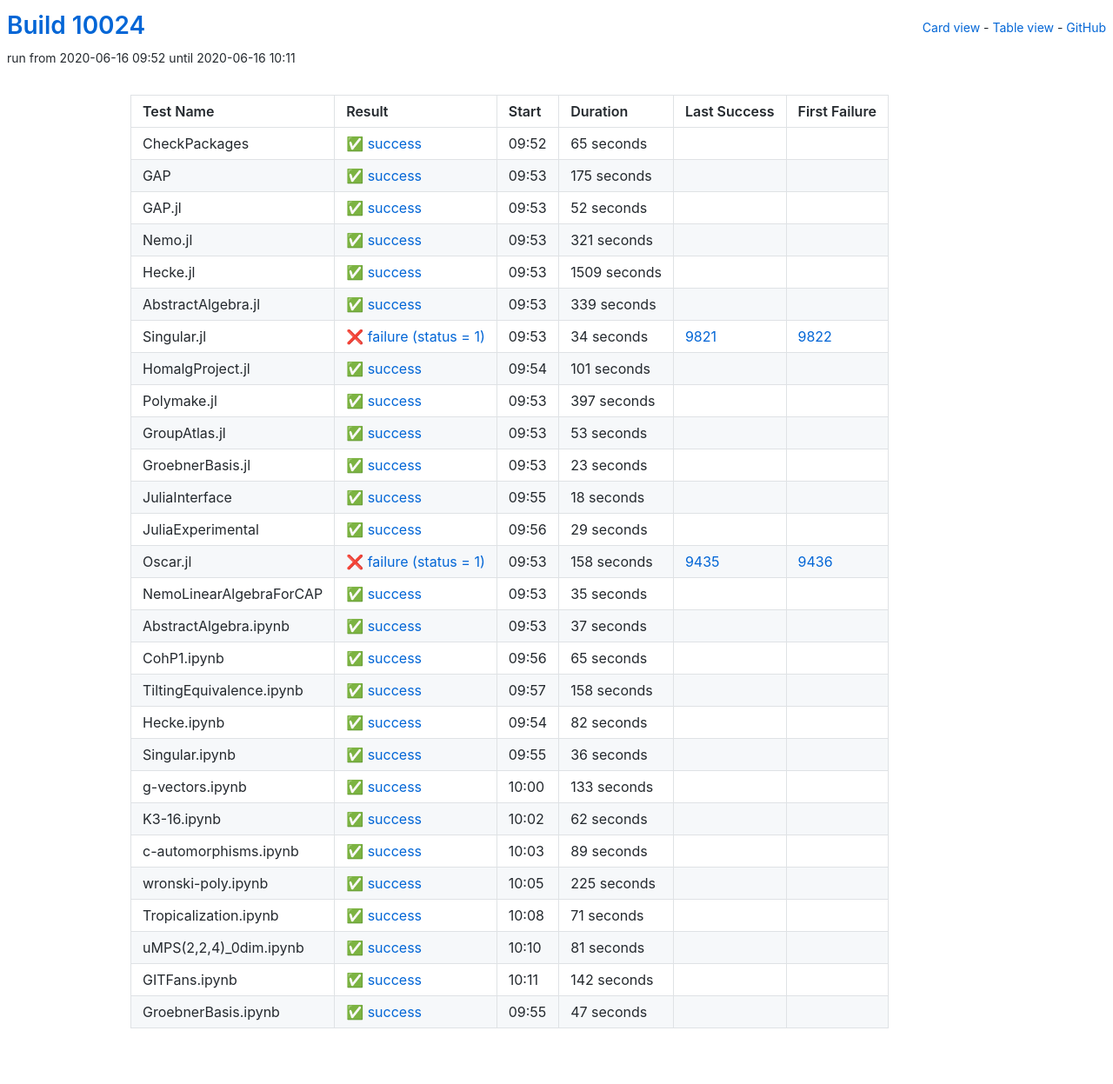
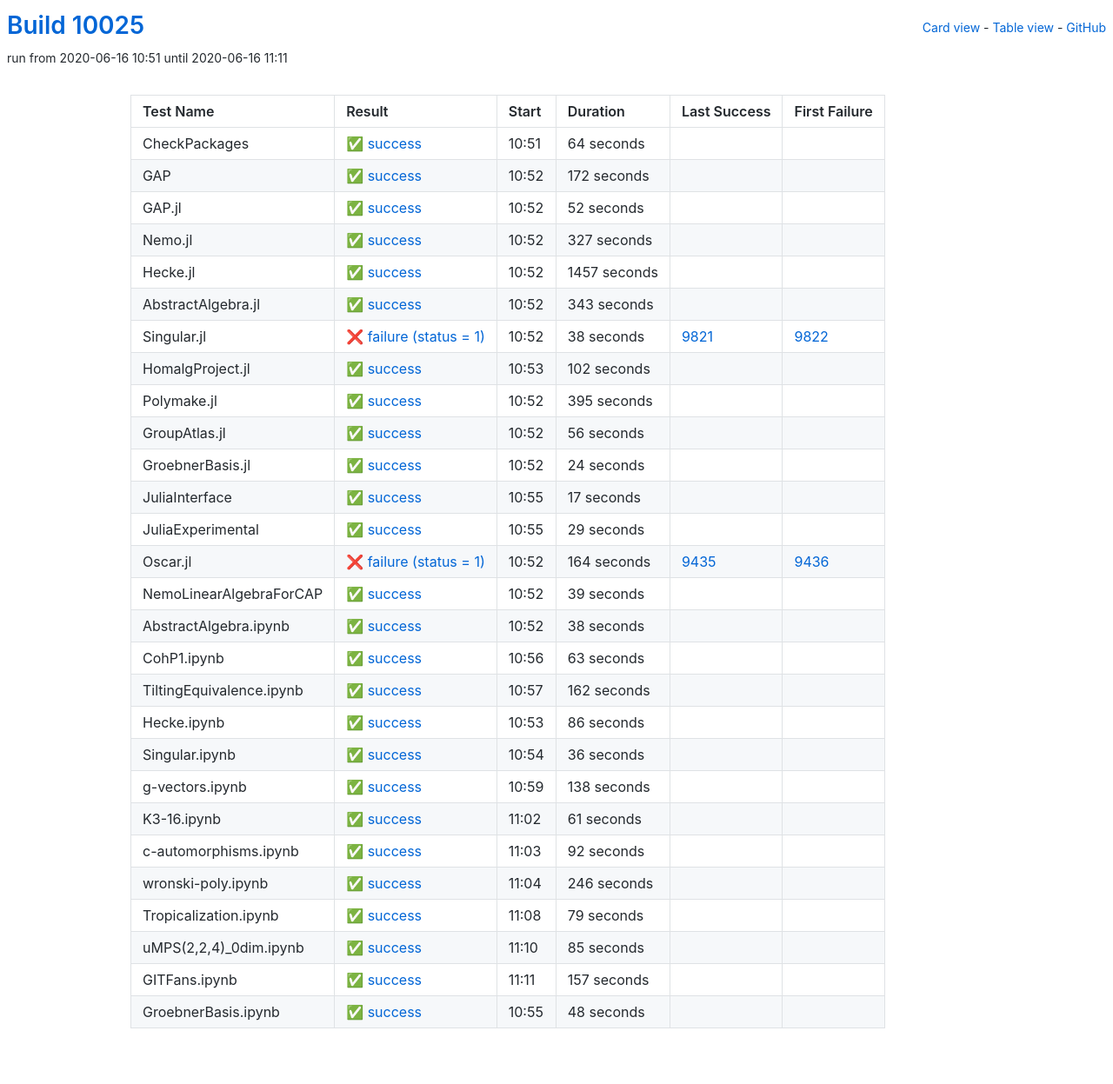
Before and after one commit to oscar-system/oscar-ci-status, a Jekyll site: the page built from table.html, in a window 1280 px wide. Shown: the whole page at 87% size. Built offline with Jekyll 4.4.1, drawn with Linux system fonts in a browser that asks for light colours.

Commit message:
Build #10025

```diff
--- a/_data/ci.yml
+++ b/_data/ci.yml
@@ -1,6 +1,6 @@
 ---
-build: 10024
-build_url: https://oscarci.mathematik.uni-kl.de/job/oscar/10024/
+build: 10025
+build_url: https://oscarci.mathematik.uni-kl.de/job/oscar/10025/
 job: oscar
 organization: oscar-system
 repo: oscar-ci-status
@@ -8,32 +8,32 @@
 tests:
 - name: CheckPackages
   id: checkpackages
-  log: https://oscarci.mathematik.uni-kl.de/job/oscar/10024/artifact/logs/build-10024/CheckPackages.log
-  start: 2020-06-16 09:52
+  log: https://oscarci.mathematik.uni-kl.de/job/oscar/10025/artifact/logs/build-10025/CheckPackages.log
+  start: 2020-06-16 10:51
   success: true
   exitcode: 0
   status: success
-  duration: 65
+  duration: 64
   last_success: false
   last_success_url:
   first_failure: false
   first_failure_url:
 - name: GAP
   id: gap
-  log: https://oscarci.mathematik.uni-kl.de/job/oscar/10024/artifact/logs/build-10024/GAP.log
-  start: 2020-06-16 09:53
+  log: https://oscarci.mathematik.uni-kl.de/job/oscar/10025/artifact/logs/build-10025/GAP.log
+  start: 2020-06-16 10:52
   success: true
   exitcode: 0
   status: success
-  duration: 175
+  duration: 172
   last_success: false
   last_success_url:
   first_failure: false
   first_failure_url:
 - name: GAP.jl
   id: gap-jl
-  log: https://oscarci.mathematik.uni-kl.de/job/oscar/10024/artifact/logs/build-10024/GAP.jl.log
-  start: 2020-06-16 09:53
+  log: https://oscarci.mathematik.uni-kl.de/job/oscar/10025/artifact/logs/build-10025/GAP.jl.log
+  start: 2020-06-16 10:52
   success: true
   exitcode: 0
   status: success
@@ -44,116 +44,116 @@
   first_failure_url:
 - name: Nemo.jl
   id: nemo-jl
-  log: https://oscarci.mathematik.uni-kl.de/job/oscar/10024/artifact/logs/build-10024/Nemo.jl.log
-  start: 2020-06-16 09:53
+  log: https://oscarci.mathematik.uni-kl.de/job/oscar/10025/artifact/logs/build-10025/Nemo.jl.log
+  start: 2020-06-16 10:52
   success: true
   exitcode: 0
   status: success
-  duration: 321
+  duration: 327
   last_success: false
   last_success_url:
   first_failure: false
   first_failure_url:
 - name: Hecke.jl
   id: hecke-jl
-  log: https://oscarci.mathematik.uni-kl.de/job/oscar/10024/artifact/logs/build-10024/Hecke.jl.log
-  start: 2020-06-16 09:53
+  log: https://oscarci.mathematik.uni-kl.de/job/oscar/10025/artifact/logs/build-10025/Hecke.jl.log
+  start: 2020-06-16 10:52
   success: true
   exitcode: 0
   status: success
-  duration: 1509
+  duration: 1457
   last_success: false
   last_success_url:
   first_failure: false
   first_failure_url:
 - name: AbstractAlgebra.jl
   id: abstractalgebra-jl
-  log: https://oscarci.mathematik.uni-kl.de/job/oscar/10024/artifact/logs/build-10024/AbstractAlgebra.jl.log
-  start: 2020-06-16 09:53
+  log: https://oscarci.mathematik.uni-kl.de/job/oscar/10025/artifact/logs/build-10025/AbstractAlgebra.jl.log
+  start: 2020-06-16 10:52
   success: true
   exitcode: 0
   status: success
-  duration: 339
+  duration: 343
   last_success: false
   last_success_url:
   first_failure: false
   first_failure_url:
 - name: Singular.jl
   id: singular-jl
-  log: https://oscarci.mathematik.uni-kl.de/job/oscar/10024/artifact/logs/build-10024/Singular.jl.log
-  start: 2020-06-16 09:53
+  log: https://oscarci.mathematik.uni-kl.de/job/oscar/10025/artifact/logs/build-10025/Singular.jl.log
+  start: 2020-06-16 10:52
   success: false
   exitcode: 1
   status: failure
-  duration: 34
+  duration: 38
   last_success: 9821
   last_success_url: https://oscarci.mathematik.uni-kl.de/job/oscar/9821/
   first_failure: 9822
   first_failure_url: https://oscarci.mathematik.uni-kl.de/job/oscar/9822/
 - name: HomalgProject.jl
   id: homalgproject-jl
-  log: https://oscarci.mathematik.uni-kl.de/job/oscar/10024/artifact/logs/build-10024/HomalgProject.jl.log
-  start: 2020-06-16 09:54
+  log: https://oscarci.mathematik.uni-kl.de/job/oscar/10025/artifact/logs/build-10025/HomalgProject.jl.log
+  start: 2020-06-16 10:53
   success: true
   exitcode: 0
   status: success
-  duration: 101
+  duration: 102
   last_success: false
   last_success_url:
   first_failure: false
   first_failure_url:
 - name: Polymake.jl
   id: polymake-jl
-  log: https://oscarci.mathematik.uni-kl.de/job/oscar/10024/artifact/logs/build-10024/Polymake.jl.log
-  start: 2020-06-16 09:53
+  log: https://oscarci.mathematik.uni-kl.de/job/oscar/10025/artifact/logs/build-10025/Polymake.jl.log
+  start: 2020-06-16 10:52
   success: true
   exitcode: 0
   status: success
-  duration: 397
+  duration: 395
   last_success: false
   last_success_url:
   first_failure: false
   first_failure_url:
 - name: GroupAtlas.jl
   id: groupatlas-jl
-  log: https://oscarci.mathematik.uni-kl.de/job/oscar/10024/artifact/logs/build-10024/GroupAtlas.jl.log
-  start: 2020-06-16 09:53
+  log: https://oscarci.mathematik.uni-kl.de/job/oscar/10025/artifact/logs/build-10025/GroupAtlas.jl.log
+  start: 2020-06-16 10:52
   success: true
   exitcode: 0
   status: success
-  duration: 53
+  duration: 56
   last_success: false
   last_success_url:
   first_failure: false
   first_failure_url:
 - name: GroebnerBasis.jl
   id: groebnerbasis-jl
-  log: https://oscarci.mathematik.uni-kl.de/job/oscar/10024/artifact/logs/build-10024/GroebnerBasis.jl.log
-  start: 2020-06-16 09:53
+  log: https://oscarci.mathematik.uni-kl.de/job/oscar/10025/artifact/logs/build-10025/GroebnerBasis.jl.log
+  start: 2020-06-16 10:52
   success: true
   exitcode: 0
   status: success
-  duration: 23
+  duration: 24
   last_success: false
   last_success_url:
   first_failure: false
   first_failure_url:
 - name: JuliaInterface
   id: juliainterface
-  log: https://oscarci.mathematik.uni-kl.de/job/oscar/10024/artifact/logs/build-10024/JuliaInterface.log
-  start: 2020-06-16 09:55
+  log: https://oscarci.mathematik.uni-kl.de/job/oscar/10025/artifact/logs/build-10025/JuliaInterface.log
+  start: 2020-06-16 10:55
   success: true
   exitcode: 0
   status: success
-  duration: 18
+  duration: 17
   last_success: false
   last_success_url:
   first_failure: false
   first_failure_url:
 - name: JuliaExperimental
   id: juliaexperimental
-  log: https://oscarci.mathematik.uni-kl.de/job/oscar/10024/artifact/logs/build-10024/JuliaExperimental.log
-  start: 2020-06-16 09:56
+  log: https://oscarci.mathematik.uni-kl.de/job/oscar/10025/artifact/logs/build-10025/JuliaExperimental.log
+  start: 2020-06-16 10:55
   success: true
   exitcode: 0
   status: success
@@ -164,80 +164,80 @@
   first_failure_url:
 - name: Oscar.jl
   id: oscar-jl
-  log: https://oscarci.mathematik.uni-kl.de/job/oscar/10024/artifact/logs/build-10024/Oscar.jl.log
-  start: 2020-06-16 09:53
+  log: https://oscarci.mathematik.uni-kl.de/job/oscar/10025/artifact/logs/build-10025/Oscar.jl.log
+  start: 2020-06-16 10:52
   success: false
   exitcode: 1
   status: failure
-  duration: 158
+  duration: 164
   last_success: 9435
   last_success_url: https://oscarci.mathematik.uni-kl.de/job/oscar/9435/
   first_failure: 9436
   first_failure_url: https://oscarci.mathematik.uni-kl.de/job/oscar/9436/
 - name: NemoLinearAlgebraForCAP
   id: nemolinearalgebraforcap
-  log: https://oscarci.mathematik.uni-kl.de/job/oscar/10024/artifact/logs/build-10024/NemoLinearAlgebraForCAP.log
-  start: 2020-06-16 09:53
+  log: https://oscarci.mathematik.uni-kl.de/job/oscar/10025/artifact/logs/build-10025/NemoLinearAlgebraForCAP.log
+  start: 2020-06-16 10:52
   success: true
   exitcode: 0
   status: success
-  duration: 35
+  duration: 39
   last_success: false
   last_success_url:
   first_failure: false
   first_failure_url:
 - name: AbstractAlgebra.ipynb
   id: abstractalgebra-ipynb
-  log: https://oscarci.mathematik.uni-kl.de/job/oscar/10024/artifact/logs/build-10024/AbstractAlgebra.ipynb.log
-  start: 2020-06-16 09:53
+  log: https://oscarci.mathematik.uni-kl.de/job/oscar/10025/artifact/logs/build-10025/AbstractAlgebra.ipynb.log
+  start: 2020-06-16 10:52
   success: true
   exitcode: 0
   status: success
-  duration: 37
+  duration: 38
   last_success: false
   last_success_url:
   first_failure: false
   first_failure_url:
 - name: CohP1.ipynb
   id: cohp1-ipynb
-  log: https://oscarci.mathematik.uni-kl.de/job/oscar/10024/artifact/logs/build-10024/CohP1.ipynb.log
-  start: 2020-06-16 09:56
+  log: https://oscarci.mathematik.uni-kl.de/job/oscar/10025/artifact/logs/build-10025/CohP1.ipynb.log
+  start: 2020-06-16 10:56
   success: true
   exitcode: 0
   status: success
-  duration: 65
+  duration: 63
   last_success: false
   last_success_url:
   first_failure: false
   first_failure_url:
 - name: TiltingEquivalence.ipynb
   id: tiltingequivalence-ipynb
-  log: https://oscarci.mathematik.uni-kl.de/job/oscar/10024/artifact/logs/build-10024/TiltingEquivalence.ipynb.log
-  start: 2020-06-16 09:57
+  log: https://oscarci.mathematik.uni-kl.de/job/oscar/10025/artifact/logs/build-10025/TiltingEquivalence.ipynb.log
+  start: 2020-06-16 10:57
   success: true
   exitcode: 0
   status: success
-  duration: 158
+  duration: 162
   last_success: false
   last_success_url:
   first_failure: false
   first_failure_url:
 - name: Hecke.ipynb
   id: hecke-ipynb
-  log: https://oscarci.mathematik.uni-kl.de/job/oscar/10024/artifact/logs/build-10024/Hecke.ipynb.log
-  start: 2020-06-16 09:54
+  log: https://oscarci.mathematik.uni-kl.de/job/oscar/10025/artifact/logs/build-10025/Hecke.ipynb.log
+  start: 2020-06-16 10:53
   success: true
   exitcode: 0
   status: success
-  duration: 82
+  duration: 86
   last_success: false
   last_success_url:
   first_failure: false
   first_failure_url:
 - name: Singular.ipynb
   id: singular-ipynb
-  log: https://oscarci.mathematik.uni-kl.de/job/oscar/10024/artifact/logs/build-10024/Singular.ipynb.log
-  start: 2020-06-16 09:55
+  log: https://oscarci.mathematik.uni-kl.de/job/oscar/10025/artifact/logs/build-10025/Singular.ipynb.log
+  start: 2020-06-16 10:54
   success: true
   exitcode: 0
   status: success
@@ -248,96 +248,96 @@
   first_failure_url:
 - name: g-vectors.ipynb
   id: g-vectors-ipynb
-  log: https://oscarci.mathematik.uni-kl.de/job/oscar/10024/artifact/logs/build-10024/g-vectors.ipynb.log
-  start: 2020-06-16 10:00
+  log: https://oscarci.mathematik.uni-kl.de/job/oscar/10025/artifact/logs/build-10025/g-vectors.ipynb.log
+  start: 2020-06-16 10:59
   success: true
   exitcode: 0
   status: success
-  duration: 133
+  duration: 138
   last_success: false
   last_success_url:
   first_failure: false
   first_failure_url:
 - name: K3-16.ipynb
   id: k3-16-ipynb
-  log: https://oscarci.mathematik.uni-kl.de/job/oscar/10024/artifact/logs/build-10024/K3-16.ipynb.log
-  start: 2020-06-16 10:02
+  log: https://oscarci.mathematik.uni-kl.de/job/oscar/10025/artifact/logs/build-10025/K3-16.ipynb.log
+  start: 2020-06-16 11:02
   success: true
   exitcode: 0
   status: success
-  duration: 62
+  duration: 61
   last_success: false
   last_success_url:
   first_failure: false
   first_failure_url:
 - name: c-automorphisms.ipynb
   id: c-automorphisms-ipynb
-  log: https://oscarci.mathematik.uni-kl.de/job/oscar/10024/artifact/logs/build-10024/c-automorphisms.ipynb.log
-  start: 2020-06-16 10:03
+  log: https://oscarci.mathematik.uni-kl.de/job/oscar/10025/artifact/logs/build-10025/c-automorphisms.ipynb.log
+  start: 2020-06-16 11:03
   success: true
   exitcode: 0
   status: success
-  duration: 89
+  duration: 92
   last_success: false
   last_success_url:
   first_failure: false
   first_failure_url:
 - name: wronski-poly.ipynb
   id: wronski-poly-ipynb
-  log: https://oscarci.mathematik.uni-kl.de/job/oscar/10024/artifact/logs/build-10024/wronski-poly.ipynb.log
-  start: 2020-06-16 10:05
+  log: https://oscarci.mathematik.uni-kl.de/job/oscar/10025/artifact/logs/build-10025/wronski-poly.ipynb.log
+  start: 2020-06-16 11:04
   success: true
   exitcode: 0
   status: success
-  duration: 225
+  duration: 246
   last_success: false
   last_success_url:
   first_failure: false
   first_failure_url:
 - name: Tropicalization.ipynb
   id: tropicalization-ipynb
-  log: https://oscarci.mathematik.uni-kl.de/job/oscar/10024/artifact/logs/build-10024/Tropicalization.ipynb.log
-  start: 2020-06-16 10:08
+  log: https://oscarci.mathematik.uni-kl.de/job/oscar/10025/artifact/logs/build-10025/Tropicalization.ipynb.log
+  start: 2020-06-16 11:08
   success: true
   exitcode: 0
   status: success
-  duration: 71
+  duration: 79
   last_success: false
   last_success_url:
   first_failure: false
   first_failure_url:
 - name: uMPS(2,2,4)_0dim.ipynb
   id: umps-2-2-4-0dim-ipynb
-  log: https://oscarci.mathematik.uni-kl.de/job/oscar/10024/artifact/logs/build-10024/uMPS-2-2-4-_0dim.ipynb.log
-  start: 2020-06-16 10:10
+  log: https://oscarci.mathematik.uni-kl.de/job/oscar/10025/artifact/logs/build-10025/uMPS-2-2-4-_0dim.ipynb.log
+  start: 2020-06-16 11:10
   success: true
   exitcode: 0
   status: success
-  duration: 81
+  duration: 85
   last_success: false
   last_success_url:
   first_failure: false
   first_failure_url:
 - name: GITFans.ipynb
   id: gitfans-ipynb
-  log: https://oscarci.mathematik.uni-kl.de/job/oscar/10024/artifact/logs/build-10024/GITFans.ipynb.log
-  start: 2020-06-16 10:11
+  log: https://oscarci.mathematik.uni-kl.de/job/oscar/10025/artifact/logs/build-10025/GITFans.ipynb.log
+  start: 2020-06-16 11:11
   success: true
   exitcode: 0
   status: success
-  duration: 142
+  duration: 157
   last_success: false
   last_success_url:
   first_failure: false
   first_failure_url:
 - name: GroebnerBasis.ipynb
   id: groebnerbasis-ipynb
-  log: https://oscarci.mathematik.uni-kl.de/job/oscar/10024/artifact/logs/build-10024/GroebnerBasis.ipynb.log
-  start: 2020-06-16 09:55
+  log: https://oscarci.mathematik.uni-kl.de/job/oscar/10025/artifact/logs/build-10025/GroebnerBasis.ipynb.log
+  start: 2020-06-16 10:55
   success: true
   exitcode: 0
   status: success
-  duration: 47
+  duration: 48
   last_success: false
   last_success_url:
   first_failure: false
```
Also changed, not shown: README.md.
